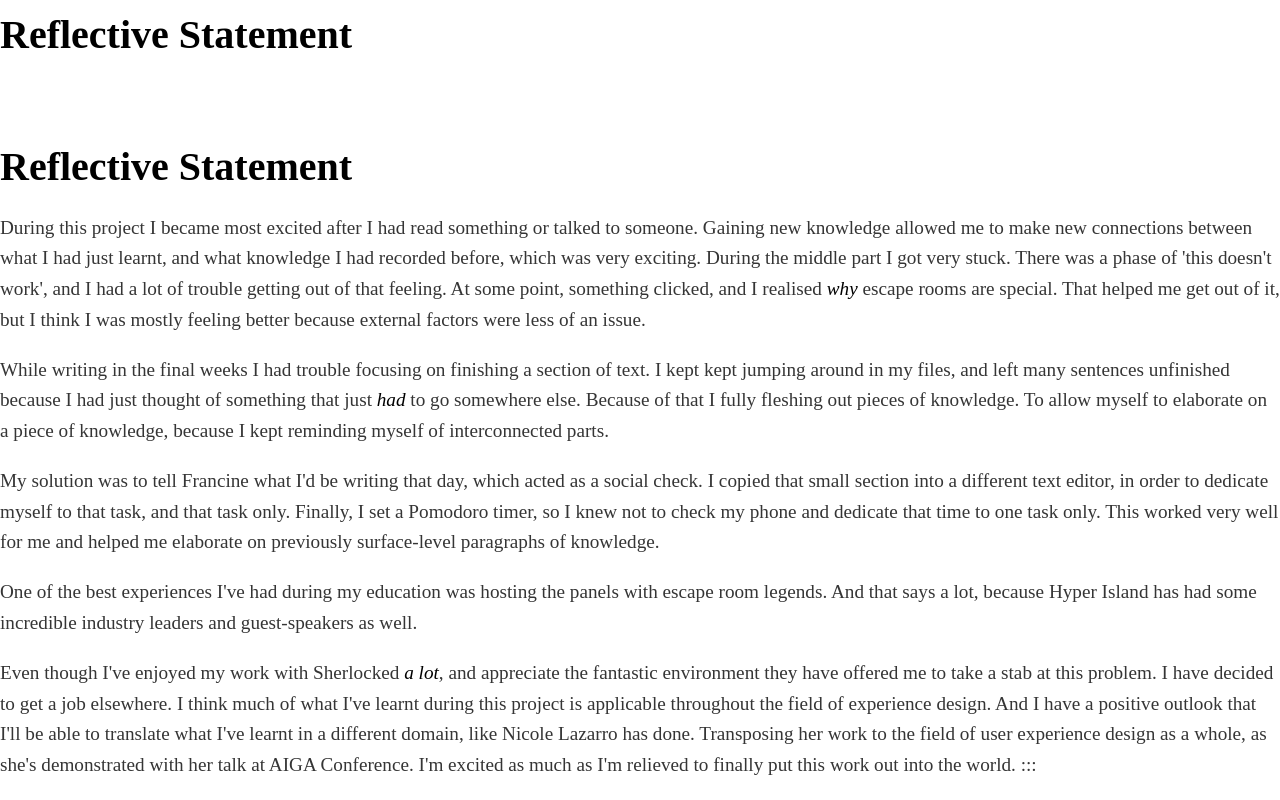
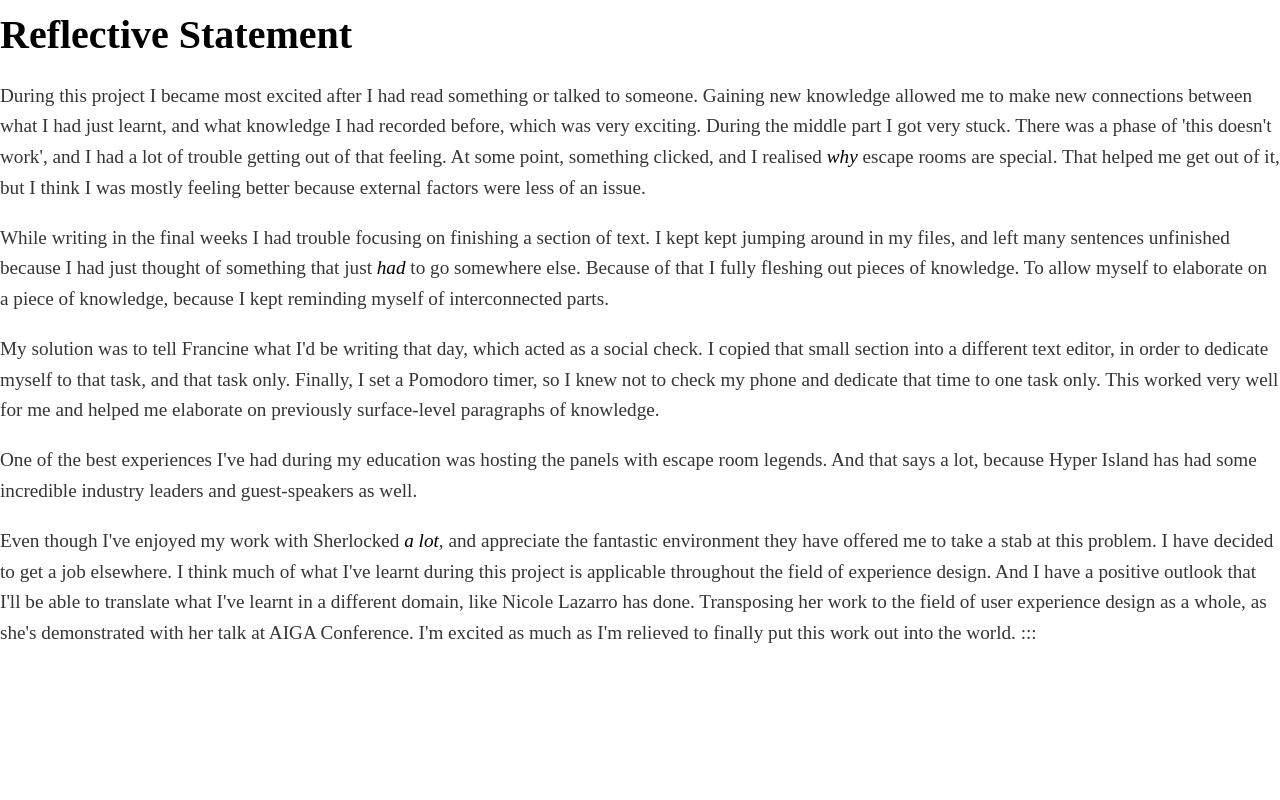
Before and after one commit to nwesthoff/irp-dynamic-difficulty, a Next.js app: page /chapters/conclusion in a window 1280 px wide. Shown: the part 7435-8235 px from the top of the page. After the commit the page ends 8103 px from the top, so only its background shows below. Built offline with nearby package versions, Linux system fonts and the light colour scheme.

Commit message:
💥 Remove duplicate

```diff
--- a/pages/chapters/conclusion.mdx
+++ b/pages/chapters/conclusion.mdx
@@ -182,8 +182,6 @@ My final and (I think) most promising and concrete recommendation is to do an an
 
 ## Reflective Statement
 
-## Reflective Statement
-
 During this project I became most excited after I had read something or talked to someone. Gaining new knowledge allowed me to make new connections between what I had just learnt, and what knowledge I had recorded before, which was very exciting. During the middle part I got very stuck. There was a phase of 'this doesn't work', and I had a lot of trouble getting out of that feeling. At some point, something clicked, and I realised _why_ escape rooms are special. That helped me get out of it, but I think I was mostly feeling better because external factors were less of an issue.
 
 While writing in the final weeks I had trouble focusing on finishing a section of text. I kept kept jumping around in my files, and left many sentences unfinished because I had just thought of something that just _had_ to go somewhere else. Because of that I fully fleshing out pieces of knowledge. To allow myself to elaborate on a piece of knowledge, because I kept reminding myself of interconnected parts.
```
